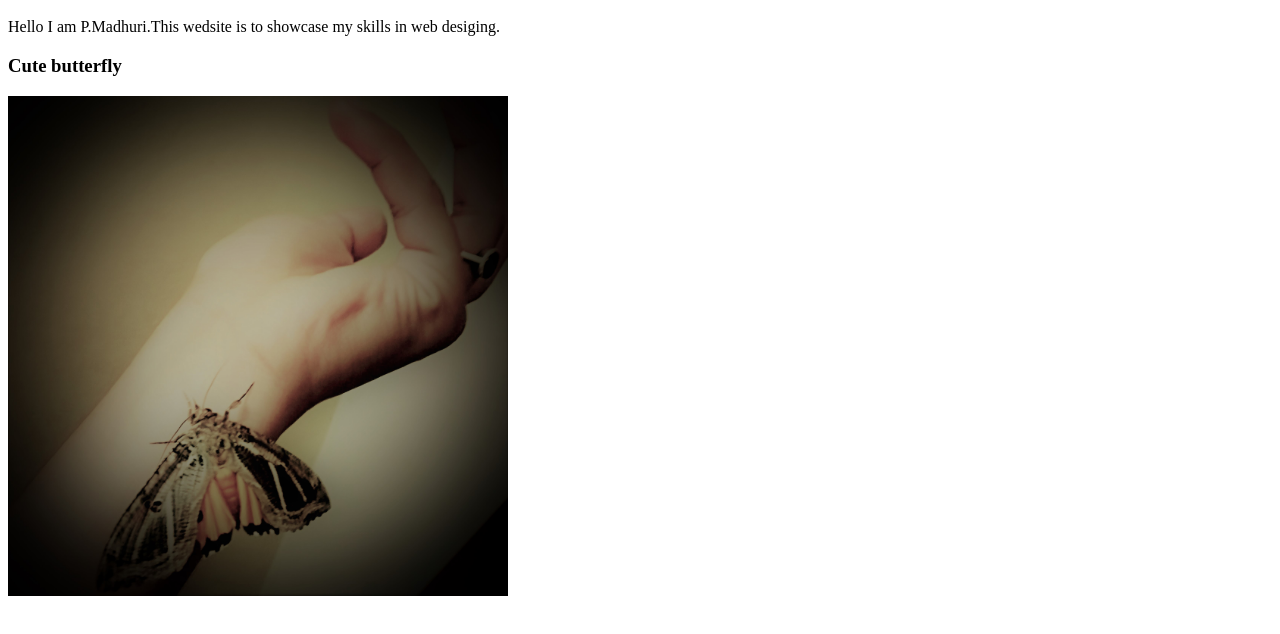
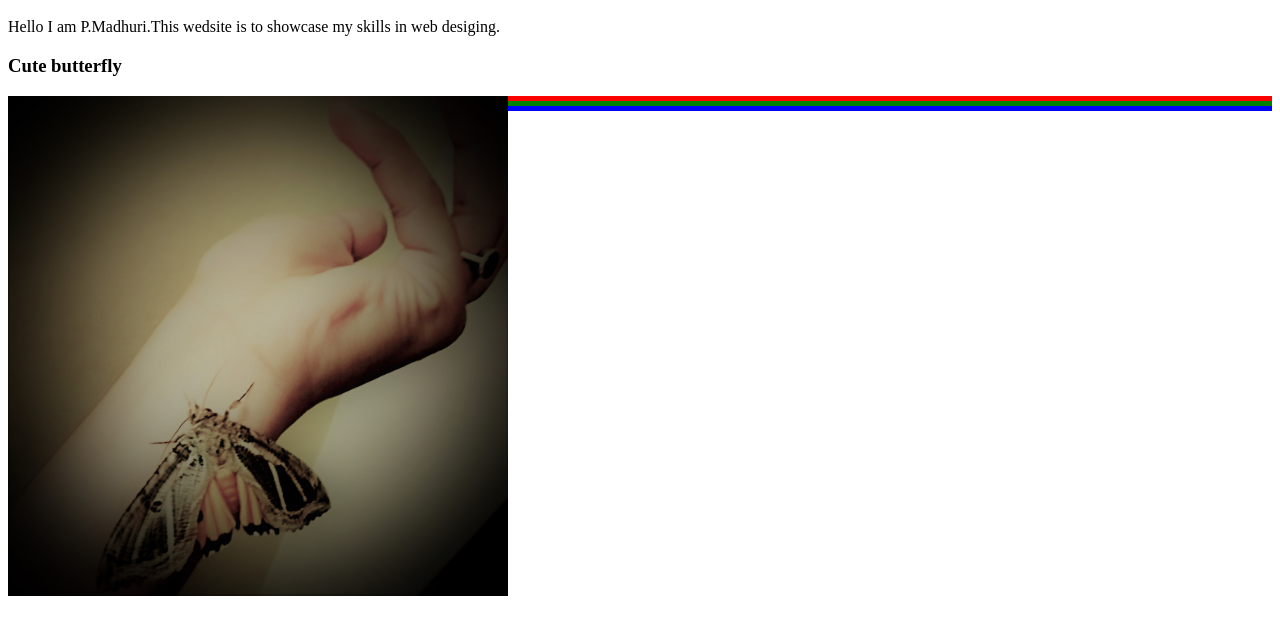
Before and after one commit to madhuri-4A0/my-profile, a plain HTML site: page index.html in a window 1280 px wide. Shown: the part 48-682 px from the top of the page. Drawn offline with Linux system fonts and the light colour scheme.

Commit message:
Update index.css

```diff
--- a/css/index.css
+++ b/css/index.css
@@ -8,3 +8,9 @@ h1 {
 	font-family : courier new ;
 
 }
+div {
+	box-shadow : 5px 5px red, 10px 10px green, 15px 15px blue ;
+}
+.cl {
+	box-shadow : 5px 5px red inset, 10px 10px green inset , 15px 15px blue inset;
+}
```
